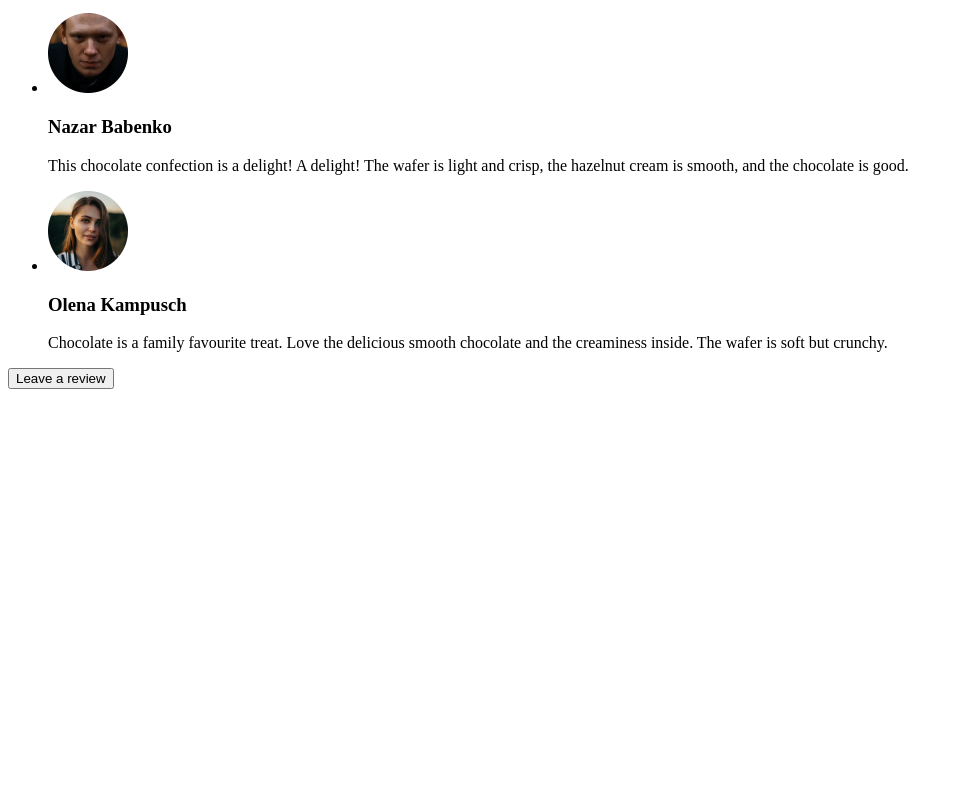
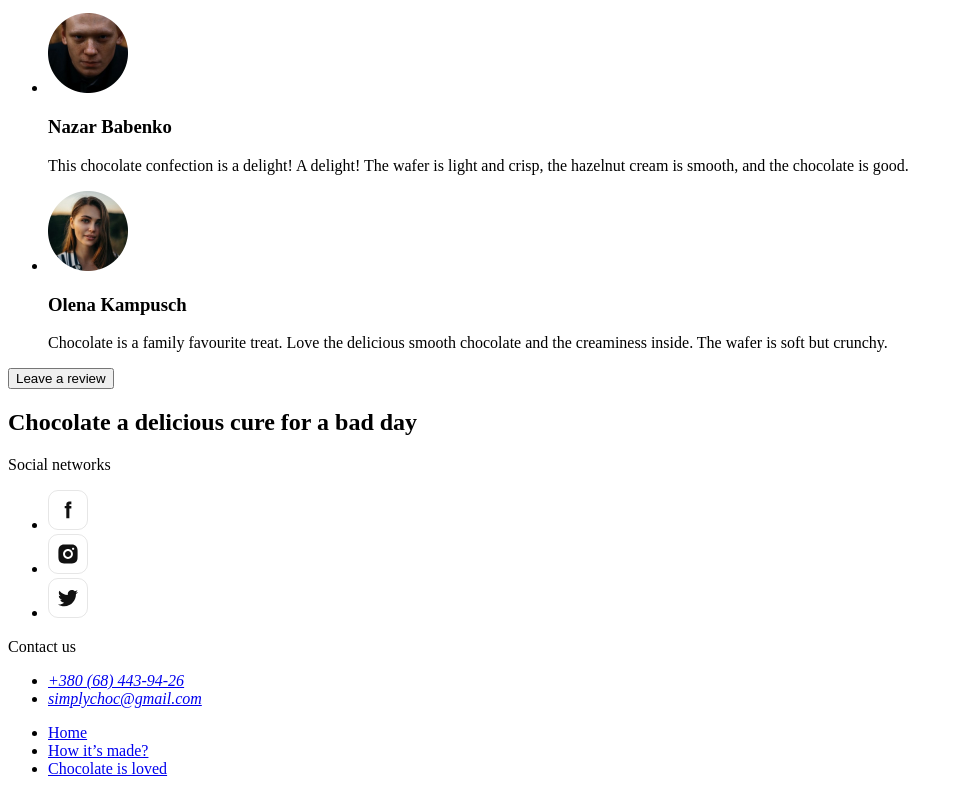
Before and after one commit to ASkypka/Fson-106-bloc-22-21, a plain HTML site: page index.html in a window 1280 px wide. Shown: the part 6401-7195 px from the top of the page, without its empty margins (0-963 px from the left). Before the commit the page ends 6798 px from the top, so only its background shows below. Drawn offline with Linux system fonts and the light colour scheme.

Commit message:
add footer

```diff
--- a/index.html
+++ b/index.html
@@ -216,5 +216,28 @@
         <button type="button" name="Leave  a review" class="botton">Leave  a review</button>
     </section>
     </main>
+    <footer>
+        <h2>Chocolate a delicious cure for a bad day</h2>
+        <p>Social networks</p>
+        <ul>
+            <li><a href=""><img src="./images/facebook.svg" alt="facebook" width="40" height="40"></a></li>
+            <li><a href=""><img src="./images/instagram.svg" alt="instagram" width="40" height="40"></a></li>
+            <li><a href=""><img src="./images/twitter.svg" alt="twitter" width="40" height="40"></a></li>
+        </ul>
+        <p>Contact us</p>
+        <address>
+          <ul>
+            <li><a href="tel:380684439426">+380 (68) 443-94-26</a></li>
+            <li><a href="mailto:simplychoc@gmail.com">simplychoc@gmail.com</a></li>
+          </ul>
+        </address>
+        <nav>
+            <ul>
+                <li><a href="./index.html">Home</a></li>
+                <li><a href="#made">How it’s made?</a></li>
+                <li><a href="#chocolate">Chocolate is loved</a></li>
+            </ul>
+        </nav>
+       </footer>
   </body>
 </html>
```
